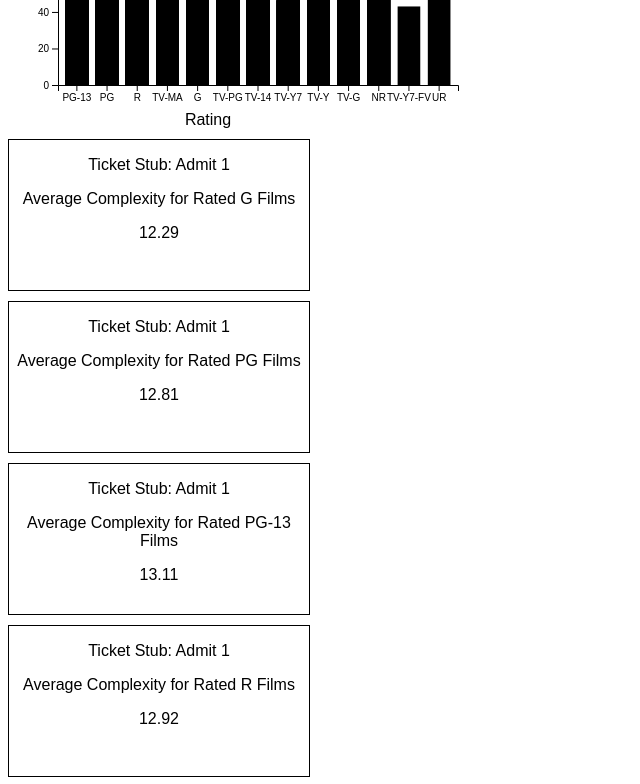
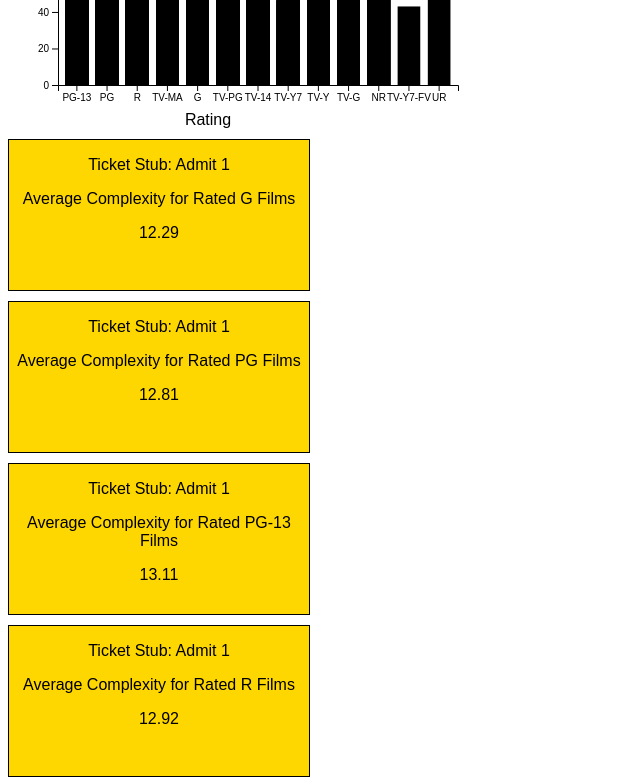
Before and after one commit to DS4200-S23-Class/project-joey-nicole-john-sanjo, a plain HTML site: page index.html in a window 1280 px wide. Shown: the part 1700-2484 px from the top of the page, without its empty margins (0-640 px from the left). Drawn offline with Linux system fonts and the light colour scheme.

Commit message:
added gold to tickets

```diff
--- a/style.css
+++ b/style.css
@@ -28,6 +28,7 @@ h4 {
             overflow: hidden;
             position: relative;
             text-align: center;
-            fill: gold;
+            background-color: gold;
+
 
 }
```
